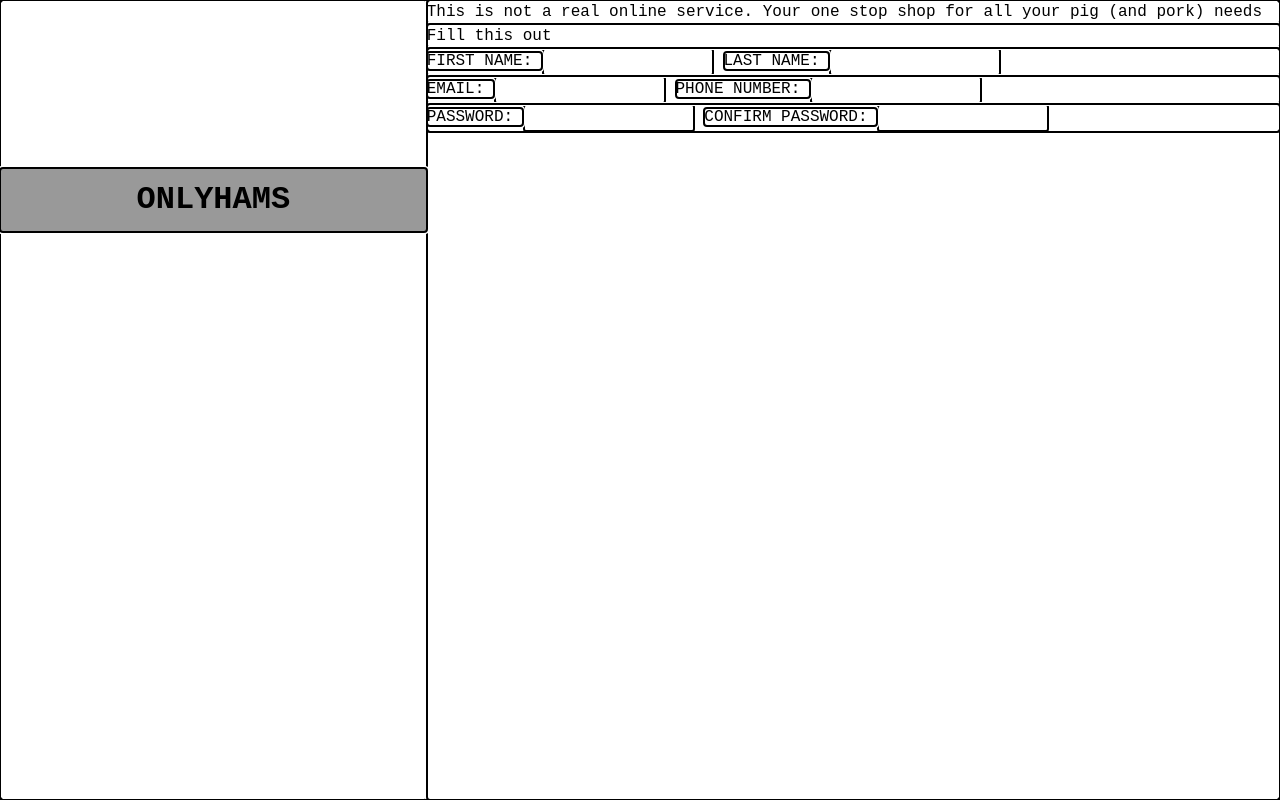
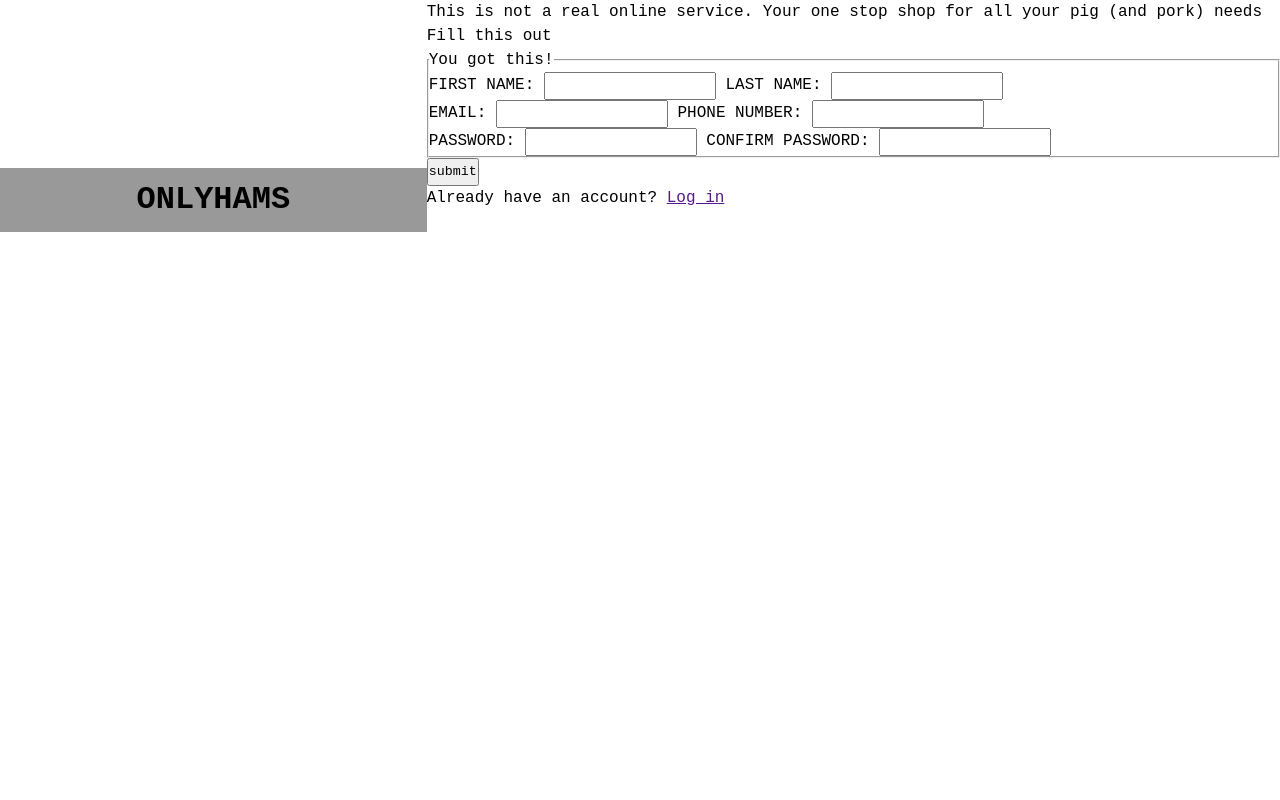
Before and after one commit to silverwolf1223/TOP-SignUpForm, a plain HTML site: page index.html in a window 1280 px wide. Drawn offline with Linux system fonts and the light colour scheme.

Commit message:
all html elements added

```diff
--- a/index.html
+++ b/index.html
@@ -15,7 +15,9 @@
     <div class="content">
         <div>This is not a real online service. Your one stop shop for all your pig (and pork) needs</div>
         <div>Fill this out</div>
-        <form>
+        <form method="post" action="">
+            <fieldset>
+                <legend>You got this!</legend>
                 <div class="formRow">
                     <label for="firstName">FIRST NAME: </label>
                     <input type="text" name="firstName" id="firstName">
@@ -37,7 +39,10 @@
                     <label for="passwordConfirm">CONFIRM PASSWORD: </label>
                     <input type="password" name="passwordConfirm" id="passwordConfirm">
                 </div>
+            </fieldset>
+            <button type="submit">submit</button>
         </form>
+        <div>Already have an account? <a href="">Log in</a> </div>
     </div>
 </body>
 </html>
--- a/styles.css
+++ b/styles.css
@@ -4,7 +4,6 @@
     box-sizing: border-box;
     margin: 0px;
     padding: 0px;
-    outline: auto;
     flex:0 0 auto;
 }
 
```
Lines whose indentation alone changed are shown as unchanged.
